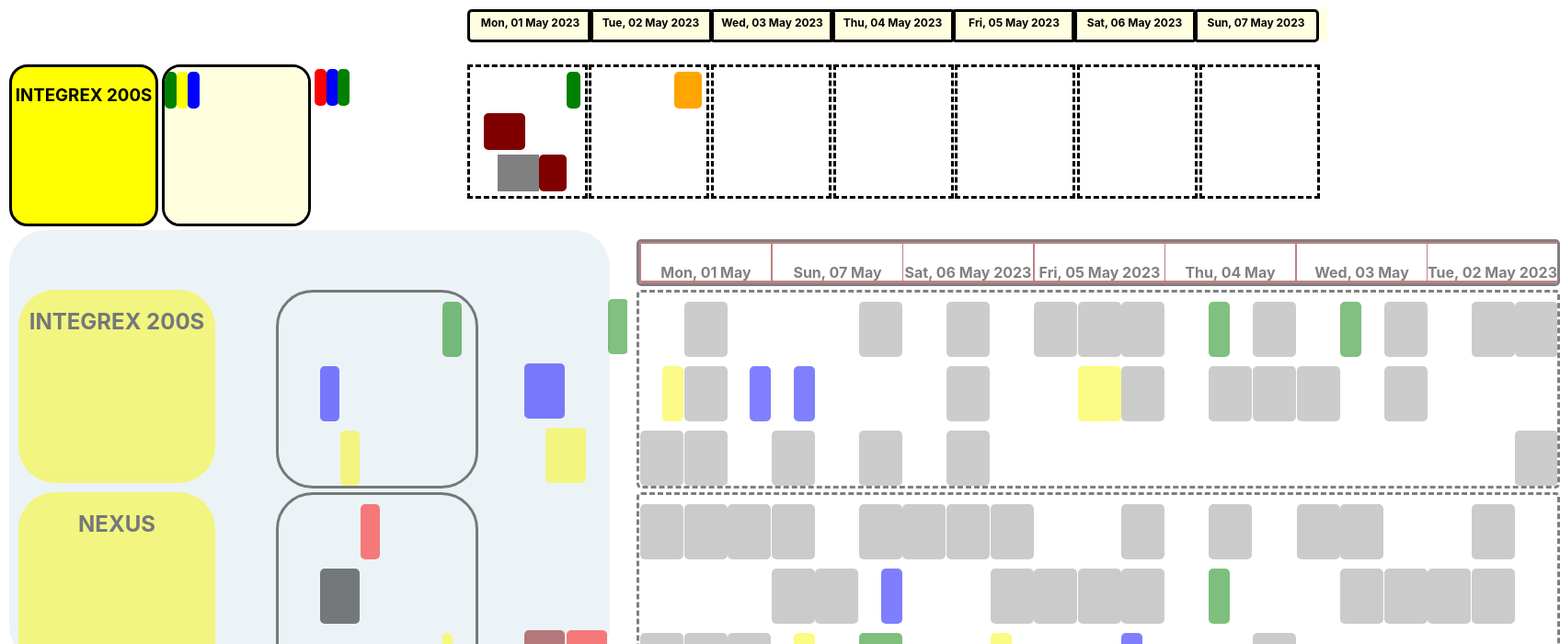
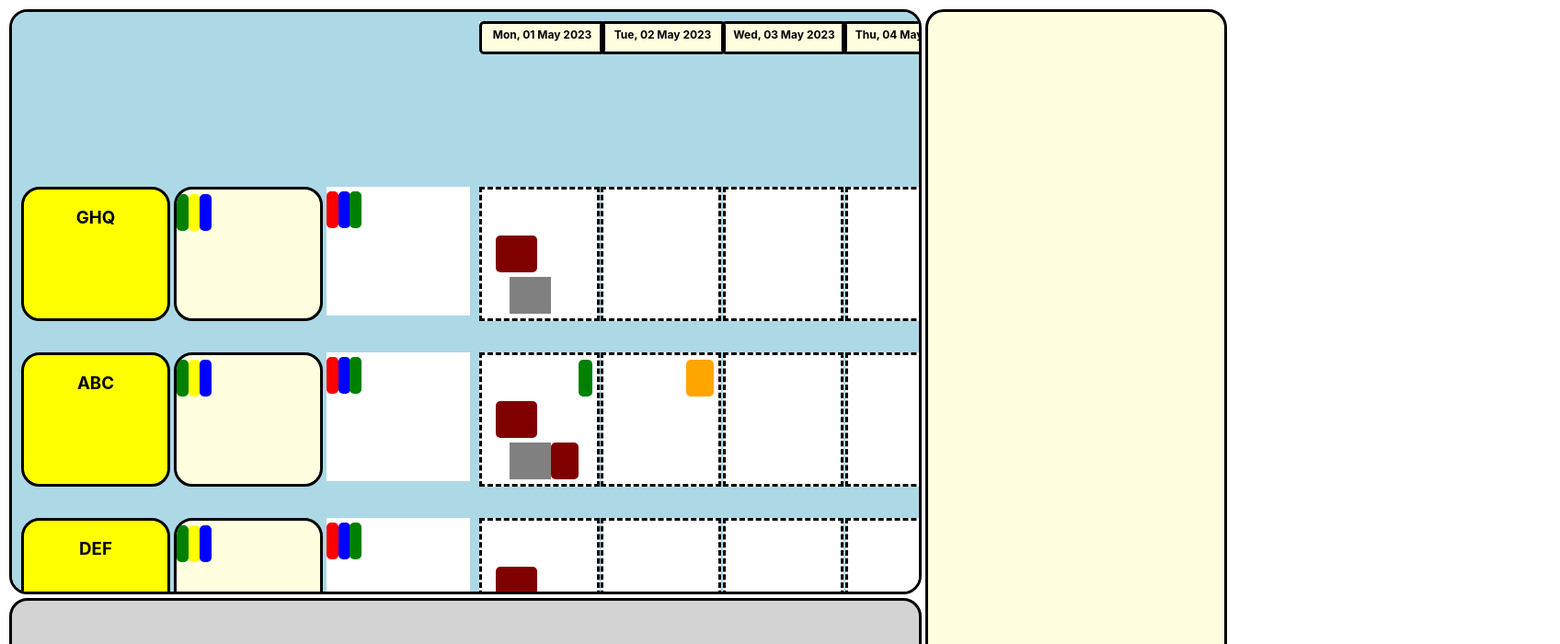
Before and after one commit to horizech/react-grid-layout-test, a React (Create React App) app: page / in a window 1280 px wide. Shown: the top 700 px of the page at 92% size, 1696 px wide, since content can reach past the window. Built offline with nearby package versions, Linux system fonts and the light colour scheme.

Commit message:
updated view

```diff
--- a/src/data.js
+++ b/src/data.js
@@ -159,8 +159,31 @@
                 ]
             },
             work: {
-                blocks: []
-            }
+                blocks: [{
+                    id: "3",
+                    type: "maroon",
+                    tooltip: "C",
+                    hours: 3,
+                    date: "Mon, 01 May 2023",
+                    time: "1:00",
+                    turn: "1",
+                    workId: "5"
+                },
+                ]
+                ,
+                unavailable: [
+                    {
+                        id: "1000",
+                        type: "grey",
+                        tooltip: "C",
+                        hours: 3,
+                        date: "Mon, 01 May 2023",
+                        time: "2:00",
+                        turn: "2"
+                    },
+                ]
+            },
+
         },
         {
             machine: "GHQ",
@@ -203,8 +226,30 @@
                 ]
             },
             work: {
-                blocks: []
-            }
+                blocks: [{
+                    id: "3",
+                    type: "maroon",
+                    tooltip: "C",
+                    hours: 3,
+                    date: "Mon, 01 May 2023",
+                    time: "1:00",
+                    turn: "1",
+                    workId: "5"
+                },
+                ]
+                ,
+                unavailable: [
+                    {
+                        id: "1000",
+                        type: "grey",
+                        tooltip: "C",
+                        hours: 3,
+                        date: "Mon, 01 May 2023",
+                        time: "2:00",
+                        turn: "2"
+                    },
+                ]
+            },
         }
     ],
 }
--- a/src/pages/GridChart.js
+++ b/src/pages/GridChart.js
@@ -121,7 +121,7 @@
                         // console.log(newElement.id)
                         newGrid.data[i][category].blocks.push(newElement);
                     }
-                    else if (category == 'work'){
+                    else if (category == 'work') {
                         // const updatedElement = {newElement:{}, isDeleteElement: isDeleteElement};
                         newGrid.data[i][category].blocks.sort((a, b) => { return a.turn - b.turn })
                         let elementAxis = [];
@@ -375,7 +375,7 @@
             </div>
         )
     }
-    const generateBacklogBox = (data) => {
+    const generateBacklogBox = (data, yaxis) => {
         // data.backlog.blocks.map((block, blockIndex) => {
         // let drag = elementGrid.data.static ? false : draggable
         // console.log(drag);
@@ -396,9 +396,9 @@
             <div
                 data-grid={{
                     "x": 1,
-                    "y": 1,
+                    "y": yaxis,
                     "w": 1,
-                    "h": 3,
+                    "h": 2.5,
                     "static": true
                 }}
                 key={`${data.machine},backlog`}
@@ -417,7 +417,7 @@
                     preventCollision={true}
                     margin={[0, 5]}
                     isDroppable={true}
-                    style={{ height: "220px", transitionProperty: "none" }}
+                    style={{ height: "140px", transitionProperty: "none" }}
                     useCSSTransforms={true}
                     transformScale={1}
                     measureBeforeMount={true}
@@ -452,7 +452,7 @@
         )
         // })
     }
-    const generateLeftoversBox = (data) => {
+    const generateLeftoversBox = (data, yaxis) => {
         // data.backlog.blocks.map((block, blockIndex) => {
         // let drag = elementGrid.data.static ? false : draggable
         // console.log(drag);
@@ -473,9 +473,9 @@
             <div
                 data-grid={{
                     "x": 2,
-                    "y": 1,
+                    "y": yaxis,
                     "w": 1,
-                    "h": 3,
+                    "h": 2.5,
                     "static": true
                 }}
                 key={`${data.machine},leftovers`}
@@ -494,7 +494,7 @@
                     preventCollision={true}
                     margin={[0, 5]}
                     isDroppable={true}
-                    style={{ height: "220px", transitionProperty: "none" }}
+                    style={{ height: "140px", transitionProperty: "none" }}
                     useCSSTransforms={true}
                     transformScale={1}
                     measureBeforeMount={true}
@@ -560,7 +560,7 @@
             setGridData(newGrid);
         }
     }
-    const generateWorkBox = (data, days) => {
+    const generateWorkBox = (data, days, y) => {
         // data.backlog.blocks.map((block, blockIndex) => {
         // let drag = elementGrid.data.static ? false : draggable
         // console.log(drag);
@@ -586,12 +586,12 @@
         let w = 0.8;
         let index = 1
 
-        data.work.blocks.map((item, i) =>{
-            if(item.date == null){
+        data.work.blocks.map((item, i) => {
+            if (item.date == null) {
                 data.work.blocks[i].date = days[0];
             }
         })
-        console.log(data.work.blocks)
+        // console.log(data.work.blocks)
         return (
             days.map((day, j) => {
                 // console.log(day);
@@ -602,7 +602,7 @@
                     <div
                         data-grid={{
                             "x": xaxis - w,
-                            "y": 1,
+                            "y": y,
                             "w": w,
                             "h": 2.5,
                             "static": true
@@ -675,124 +675,86 @@
             }))
         // })
     }
+    let y = 0;
     return (
         <Fragment>
-
             <GridLayout
                 className={"layout"}
                 layout={layout1}
-                cols={12}
-                rowHeight={50}
-                width={2000}
+                cols={15}
+                rowHeight={150}
+                width={2500}
                 isDraggable={false}
             >
                 <div
                     data-grid={{
                         "x": 0,
-                        "y": 1,
-                        "w": 1,
-                        "h": 3,
+                        "y": 0,
+                        "w": 6,
+                        "h": 4,
                         "static": true
                     }}
-                    key={gridData.data[0].machine + "title"}
-                    style={{ overflow: "auto", textAlign: "center", backgroundColor: "yellow", border: 'solid', opacity: 1, borderRadius: "20px" }}
-                ><h3>INTEGREX 200S</h3></div>
-                {generateDaysBox(gridData.days)}
-                {generateBacklogBox(gridData.data[0])}
+                    key={"main"}
+                    style={{ overflow: "auto", textAlign: "center", backgroundColor: "lightblue", border: 'solid', opacity: 1, borderRadius: "20px" }}
+                >
+                    <GridLayout
+                        className={"layout"}
+                        layout={layout1}
+                        cols={12}
+                        rowHeight={50}
+                        width={2000}
+                        isDraggable={false}
+                    >
+                        {generateDaysBox(gridData.days)}
+                        {
+                            gridData.data.map((grid, j) => {
 
-                {generateLeftoversBox(gridData.data[0])}
+                                y = y + 1;
+                                let gridsArray = [generateBacklogBox(grid, y), generateLeftoversBox(grid, y), generateWorkBox(grid, gridData.days, y), <div
+                                    data-grid={{
+                                        "x": 0,
+                                        "y": y,
+                                        "w": 1,
+                                        "h": 2.5,
+                                        "static": true
+                                    }}
+                                    key={grid.machine + "title"}
+                                    style={{ overflow: "auto", textAlign: "center", backgroundColor: "yellow", border: 'solid', opacity: 1, borderRadius: "20px" }}
+                                ><h3>{grid.machine}</h3></div>
+                                ]
+                                return (
+                                    gridsArray
+                                )
+                            })
+                        }
 
-                {generateWorkBox(gridData.data[0], gridData.days)}
+                    </GridLayout>
+                </div>
+                <div
+                    data-grid={{
+                        "x": 6,
+                        "y": 0,
+                        "w": 2,
+                        "h": 6,
+                        "static": true
+                    }}
+                    key={"pdf"}
+                    style={{ overflow: "auto", textAlign: "center", backgroundColor: "lightyellow", border: 'solid', opacity: 1, borderRadius: "20px" }}
+                ></div>
+                <div
+                    data-grid={{
+                        "x": 0,
+                        "y": 4,
+                        "w": 6,
+                        "h": 2,
+                        "static": true
+                    }}
+                    key={"graph"}
+                    style={{ overflow: "auto", textAlign: "center", backgroundColor: "lightgrey", border: 'solid', opacity: 1, borderRadius: "20px" }}
+                ></div>
+            </GridLayout >
 
-                {
-                    grids?.map((grid, indexGrid) => {
-                        return (
-                            <div
-                                key={"grid" + indexGrid}
-                                style={{ backgroundColor: grid.color, borderRadius: '40px', }}
-                                data-grid={grid.data}
-                            // draggable={!isStatic}
-                            >
-                                <GridLayout
-                                    className="layout"
-                                    layout={grid.data}
-                                    cols={grid.columns}
-                                    rowHeight={grid.rowHeight}
-                                    width={grid.width}
-                                    isDraggable={false}
-                                    isBounded={grid.bounded}
-                                    isResizable={grid.resizable}
-                                >
-                                    {grid?.subGrids.map((subGrid, indexSubGrid) => {
-                                        let layout = subGrid?.elementGrids.map((elementGrid, indexElementGrid) => {
-                                            let data = elementGrid.data
-                                            data["i"] = `${subGrid.id}elementGrid` + indexElementGrid
-                                            elementGrid.data = data;
-                                            return data
-                                        })
-                                        // console.log()
-                                        // console.log(layout);
-                                        return (
-                                            <div
-                                                data-grid={subGrid.data}
-                                                key={"subGrid" + indexSubGrid}
-                                                style={{ overflow: "auto", textAlign: "center", backgroundColor: subGrid.color, borderRadius: subGrid.borderRadius, opacity: subGrid.opacity, borderColor: "black", border: subGrid.border }}
-                                            >{
-                                                    (subGrid.id === "subGrid1" || subGrid.id === "subGrid4" || subGrid.id === "subGrid7") &&
-                                                    <h2>{subGrid.text}</h2>
-                                                }
-                                                <GridLayout
-                                                    className="layout"
-                                                    layout={layout}
-                                                    cols={subGrid.columns}
-                                                    rowHeight={subGrid.rowHeight}
-                                                    width={subGrid.width}
-                                                    compactType={subGrid.compactType}
-                                                    // isDraggable={!subGrid.dragOut}
-                                                    isDraggable={!draggable}
-                                                    isBounded={subGrid.bounded}
-                                                    isResizable={subGrid.resizable}
-                                                    preventCollision={subGrid.preventCollision}
-                                                    margin={subGrid.margin}
-                                                    isDroppable={(subGrid.id === "subGrid0" || subGrid.id === "subGrid2.1" || subGrid.id === "subGrid5.1" || subGrid.id === "subGrid8.1") ? false : true}
-                                                    style={{ height: subGrid.height, transitionProperty: "none" }}
-                                                    useCSSTransforms={true}
-                                                    transformScale={1}
-                                                    measureBeforeMount={true}
-                                                    // droppingItem={{ i: "string", w: 4, h: 2 }}
-                                                    onDragStop={(layout, oldItem, newItem,
-                                                        placeholder, e, element) => onInternalDrag(newItem, subGrid.id)}
-                                                    onDrop={(layout, layoutItem, e) => onDropHandle(layout, layoutItem, subGrid.id, e)}
-                                                // onDropDragOver={e => setId(subGrid.id)}
-                                                >{
-                                                        subGrid?.elementGrids.map((elementGrid, indexElementGrid) => {
-                                                            // let drag = elementGrid.data.static ? false : draggable
-                                                            // console.log(drag);
-                                                            return (
-                                                                <div
-                                                                    // data-grid={elementGrid.data}
-                                                                    key={elementGrid.data.i}
-                                                                    draggable={subGrid.id === "subGrid0" ? false : draggable}
-                                                                    // onDragStop={e => dragStopHandle(elementGrid, subGrid.id)}
-                                                                    onDragStart={e => dragStartHandle(elementGrid, subGrid.id)}
-                                                                    style={{ backgroundColor: elementGrid.color, borderRadius: elementGrid.borderRadius, opacity: elementGrid.opacity, borderColor: 'black', border: elementGrid.border, padding: '0px' }}
-                                                                >
-                                                                    <h4>{elementGrid.text}</h4>
-                                                                </div>
-                                                            )
-                                                        })
-                                                    }
-                                                </GridLayout>
-                                            </div>
-                                        )
-                                    })}
-                                </GridLayout>
-                            </div>
-                        )
-                    })
-                }
-            </GridLayout>
-        </Fragment>
+        </Fragment >
     );
 }
 
```
